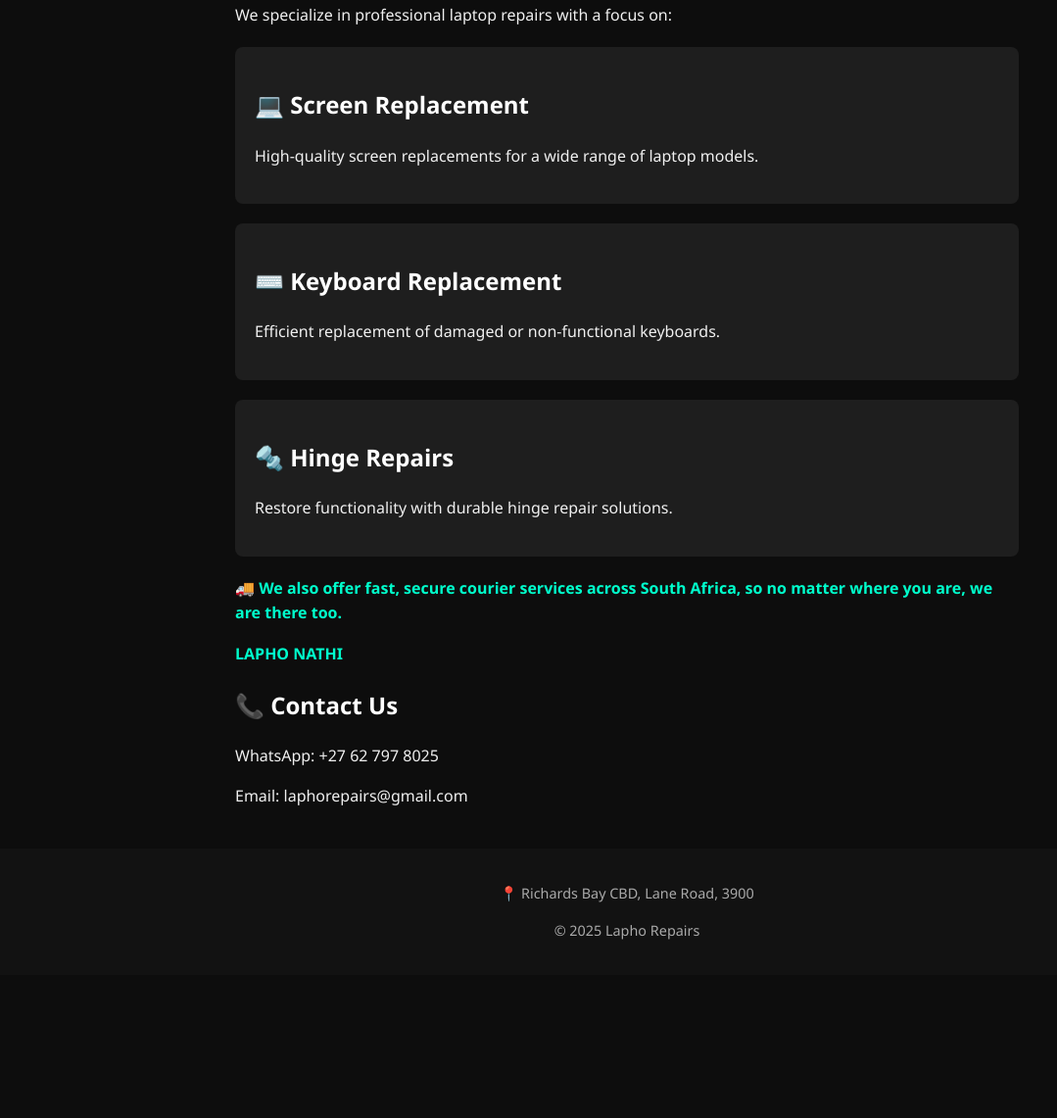
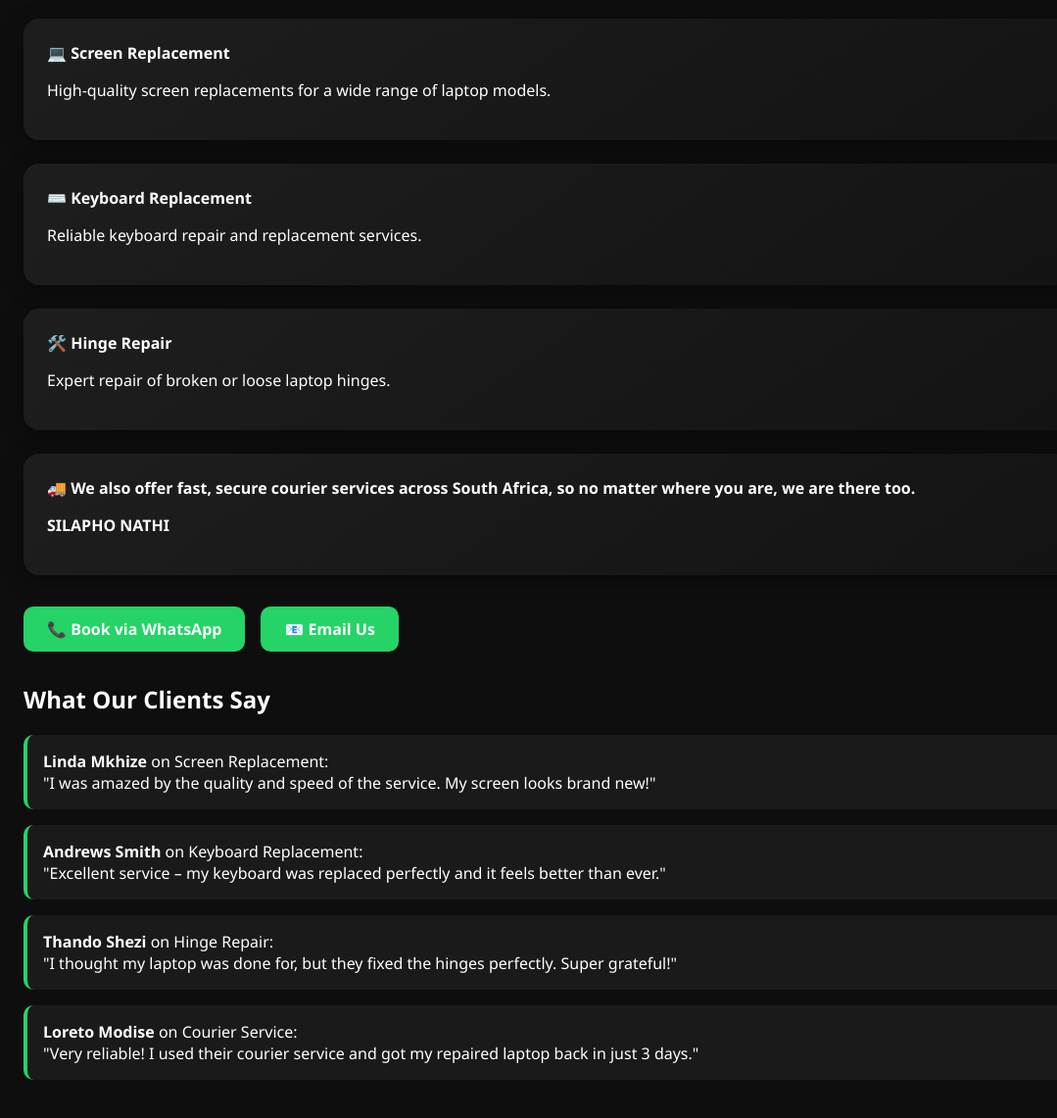
Before and after one commit to laphorepairs/laphorepairs.github.io, a plain HTML site: page index.html in a window 1280 px wide. Shown: the part 161-1302 px from the top of the page at 98% size, without its empty margins (0-1079 px from the left). Before the commit the page ends 1156 px from the top, so only its background shows below. Drawn offline with Linux system fonts and the light colour scheme.

Commit message:
Dark Mode Update index.html

```diff
--- a/index.html
+++ b/index.html
@@ -1,85 +1,120 @@
 <!DOCTYPE html>
 <html lang="en">
 <head>
-  <meta charset="UTF-8">
-  <meta name="viewport" content="width=device-width, initial-scale=1.0">
+  <meta charset="UTF-8" />
+  <meta name="viewport" content="width=device-width, initial-scale=1.0" />
   <title>Lapho Repairs</title>
-  <link rel="icon" href="./assets_task_01jt56hj6yfq9s1q42mjh0669q_1746078902_img_1-removebg-preview.png">
+  <link rel="stylesheet" href="styles.css" />
   <style>
     body {
-      margin: 0;
+      background-color: #0e0e0e;
+      color: #fff;
       font-family: 'Segoe UI', Tahoma, Geneva, Verdana, sans-serif;
-      background-color: #0d0d0d;
-      color: #f0f0f0;
-      line-height: 1.6;
+      padding: 1rem;
     }
     header {
-      background-color: #121212;
-      padding: 20px;
       text-align: center;
+      margin-bottom: 2rem;
     }
     header img {
-      width: 150px;
+      max-width: 180px;
     }
-    section {
-      max-width: 800px;
-      margin: 40px auto;
-      padding: 0 20px;
+    h1 {
+      font-size: 2rem;
+      margin-top: 1rem;
     }
-    h1, h2 {
-      color: #ffffff;
+    .card {
+      background: linear-gradient(145deg, #1e1e1e, #121212);
+      border-radius: 16px;
+      padding: 1.5rem;
+      margin-bottom: 1.5rem;
+      box-shadow: 0 4px 20px rgba(0,0,0,0.4);
+      transition: transform 0.3s ease;
     }
-    .service {
-      background-color: #1e1e1e;
-      padding: 20px;
-      margin: 20px 0;
-      border-radius: 8px;
+    .card:hover {
+      transform: scale(1.02);
     }
-    footer {
-      text-align: center;
-      padding: 20px;
-      background-color: #121212;
-      font-size: 0.9em;
-      color: #aaaaaa;
+    .cta {
+      display: flex;
+      gap: 1rem;
+      flex-wrap: wrap;
+      margin: 2rem 0;
     }
-    strong {
-      color: #00ffcc;
+    .cta a {
+      background: #25d366;
+      color: white;
+      padding: 0.75rem 1.5rem;
+      border-radius: 10px;
+      text-decoration: none;
+      font-weight: bold;
+      display: flex;
+      align-items: center;
+      gap: 0.5rem;
+    }
+    .testimonials {
+      margin-top: 2rem;
+    }
+    .testimonial {
+      background: #1a1a1a;
+      padding: 1rem;
+      border-left: 4px solid #25d366;
+      margin-bottom: 1rem;
+      border-radius: 10px;
     }
   </style>
 </head>
 <body>
   <header>
-    <img src="./assets_task_01jt56hj6yfq9s1q42mjh0669q_1746078902_img_1-removebg-preview.png" alt="Lapho Repairs Logo">
-  </header>
-  <section>
+    <img src="/mnt/data/assets_task_01jt56hj6yfq9s1q42mjh0669q_1746078902_img_1-removebg-preview.png" alt="Lapho Repairs Logo" />
     <h1>Welcome to Lapho Repairs</h1>
     <p>We specialize in professional laptop repairs with a focus on:</p>
+  </header>
 
-    <div class="service">
-      <h2>💻 Screen Replacement</h2>
-      <p>High-quality screen replacements for a wide range of laptop models.</p>
+  <div class="card">
+    💻 <strong>Screen Replacement</strong>
+    <p>High-quality screen replacements for a wide range of laptop models.</p>
+  </div>
+  <div class="card">
+    ⌨️ <strong>Keyboard Replacement</strong>
+    <p>Reliable keyboard repair and replacement services.</p>
+  </div>
+  <div class="card">
+    🛠️ <strong>Hinge Repair</strong>
+    <p>Expert repair of broken or loose laptop hinges.</p>
+  </div>
+
+  <div class="card">
+    🚚 <strong>We also offer fast, secure courier services across South Africa, so no matter where you are, we are there too.</strong>
+    <p><strong>SILAPHO NATHI</strong></p>
+  </div>
+
+  <div class="cta">
+    <a href="https://wa.me/27712345678">📞 Book via WhatsApp</a>
+    <a href="mailto:info@laphorepairs.co.za">📧 Email Us</a>
+  </div>
+
+  <section class="testimonials">
+    <h2>What Our Clients Say</h2>
+
+    <div class="testimonial">
+      <strong>Linda Mkhize</strong> on Screen Replacement:<br />
+      "I was amazed by the quality and speed of the service. My screen looks brand new!"
     </div>
 
-    <div class="service">
-      <h2>⌨️ Keyboard Replacement</h2>
-      <p>Efficient replacement of damaged or non-functional keyboards.</p>
+    <div class="testimonial">
+      <strong>Andrews Smith</strong> on Keyboard Replacement:<br />
+      "Excellent service – my keyboard was replaced perfectly and it feels better than ever."
     </div>
 
-    <div class="service">
-      <h2>🔩 Hinge Repairs</h2>
-      <p>Restore functionality with durable hinge repair solutions.</p>
+    <div class="testimonial">
+      <strong>Thando Shezi</strong> on Hinge Repair:<br />
+      "I thought my laptop was done for, but they fixed the hinges perfectly. Super grateful!"
     </div>
 
-    <p><strong>🚚 We also offer fast, secure courier services across South Africa, so no matter where you are, we are there too.</strong></p>
-    <p><strong>LAPHO NATHI</strong></p>
-
-    <h2>📞 Contact Us</h2>
-    <p>WhatsApp: +27 62 797 8025</p>
-    <p>Email: laphorepairs@gmail.com</p>
+    <div class="testimonial">
+      <strong>Loreto Modise</strong> on Courier Service:<br />
+      "Very reliable! I used their courier service and got my repaired laptop back in just 3 days."
+    </div>
   </section>
-  <footer>
-    <p>📍 Richards Bay CBD, Lane Road, 3900</p>
-    <p>&copy; 2025 Lapho Repairs</p>
-  </footer>
 </body>
 </html>
```
